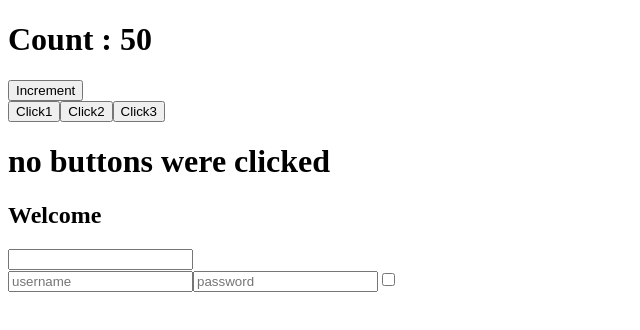
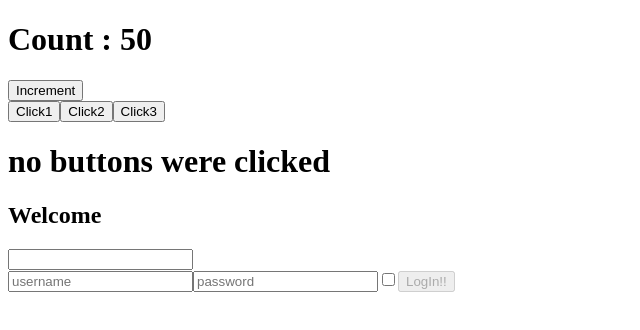
Before and after one commit to JennyPersichini/react-exercises, a React (Create React App) app in the folder react-exercises/: page / in a window 1280 px wide. Shown: the top 330 px of the page, without its empty margins (0-640 px from the left). Built offline with nearby package versions, Linux system fonts and the light colour scheme.

Commit message:
Complete forms 03

```diff
--- a/react-exercises/src/Login.js
+++ b/react-exercises/src/Login.js
@@ -21,12 +21,18 @@ export default class Login extends React.Component {
         this.setState({remember: event.target.checked})
     }
 
+    loginButtonClick = () => {
+        this.props.onLogin(this.state)
+    }
+
     render() {
         return (
             <div>
                 <input name='username' placeholder='username' value={this.state.username} onChange={this.handleUsernameInputChange}/>
                 <input name='password' placeholder='password' type='password' value={this.state.password} onChange={this.handlePasswordInputChange}/>
                 <input name='remember' type='checkbox' checked={this.state.remember} onChange={this.handleRememberInputChange}/>
+
+                <button data-testid="login" disabled = {!this.state.username || !this.state.password} onClick={this.loginButtonClick}>LogIn!!</button>
             </div>
         )
     }
```
Also changed, not shown: react-exercises/src/Message.js (deleted, +0 -9 lines).
